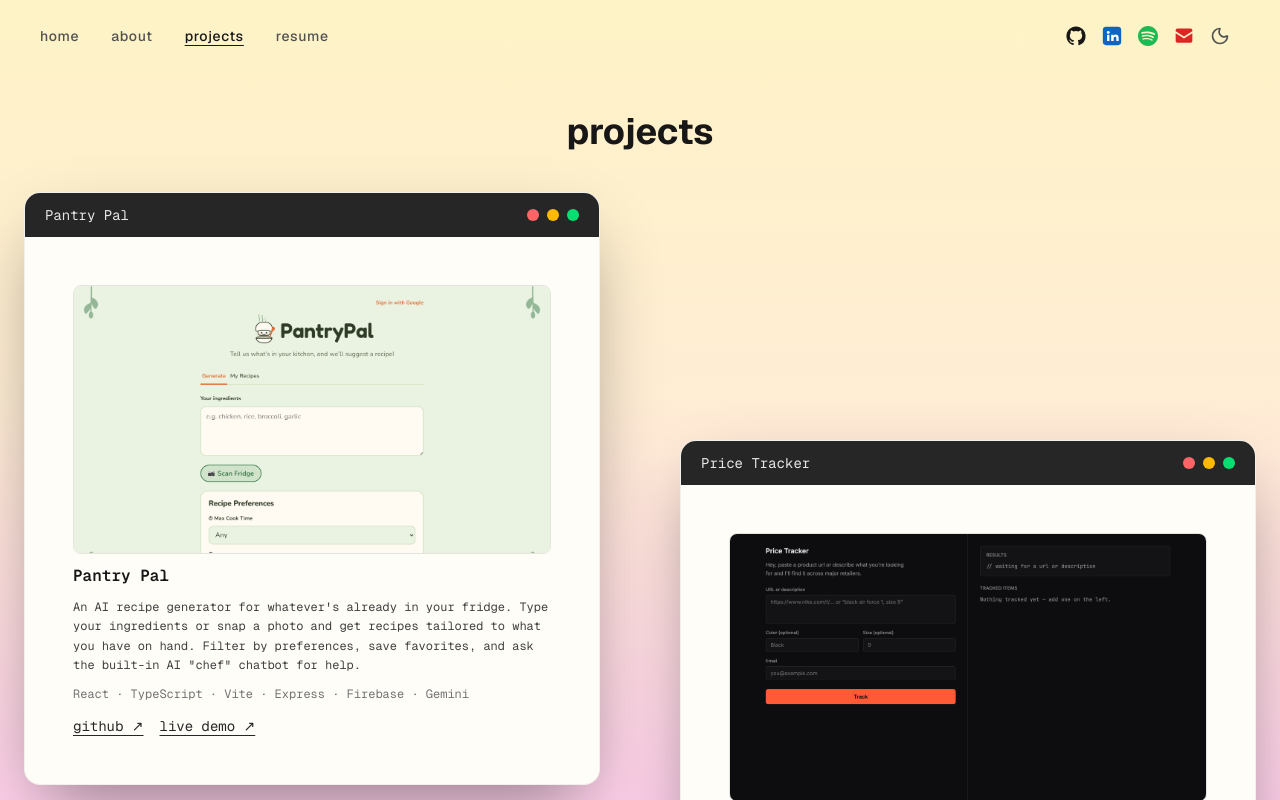
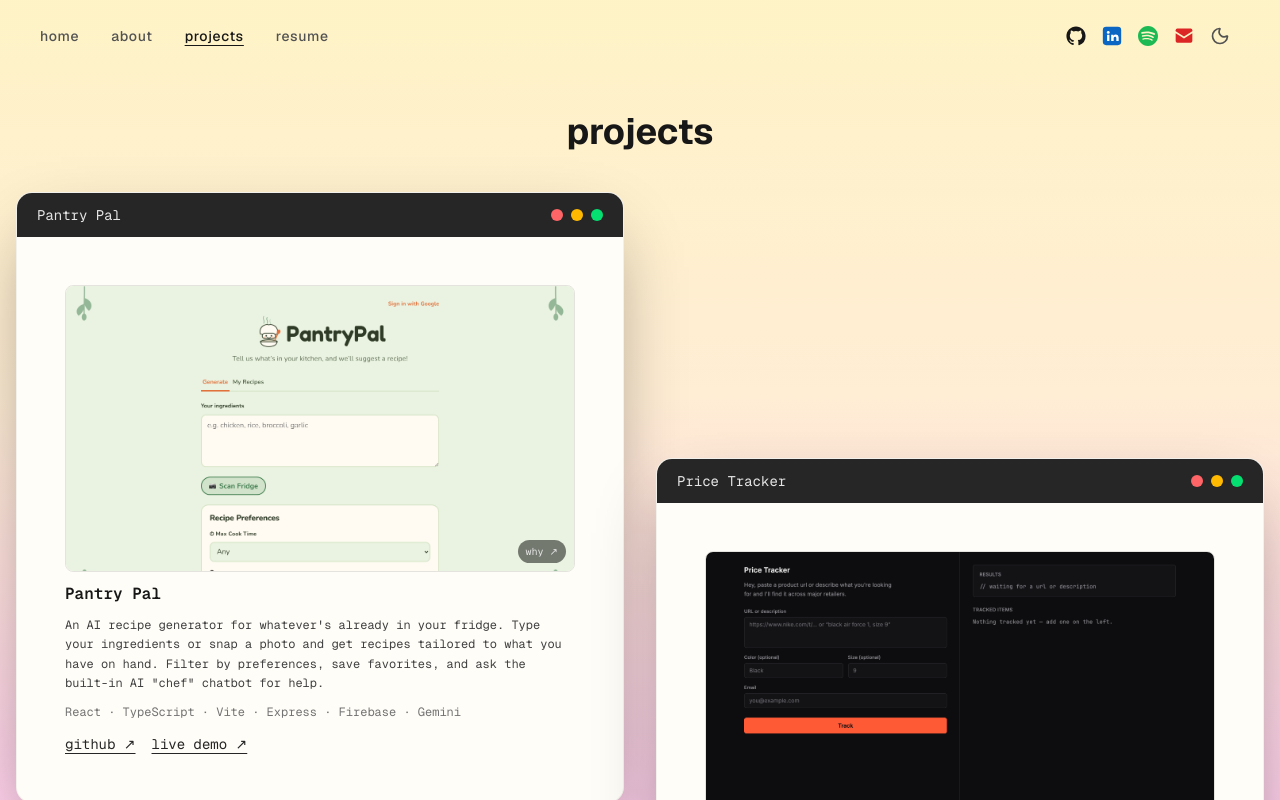
Before and after one commit to shivaniparimi/shivani-portfolio, a Next.js app: page /projects in a window 1280 px wide. Shown: the top 800 px of the page. Built offline with nearby package versions, Linux system fonts and the light colour scheme.

Commit message:
projects why

```diff
--- a/app/projects/page.tsx
+++ b/app/projects/page.tsx
@@ -1,5 +1,5 @@
-import Image from "next/image";
 import BrowserWindow from "@/components/BrowserWindow";
+import ProjectScreenshot from "@/components/ProjectScreenshot";
 
 const projects = [
   {
@@ -7,6 +7,7 @@ const projects = [
     image: "/pantrypal-screenshot.png",
     description:
       "An AI recipe generator for whatever's already in your fridge. Type your ingredients or snap a photo and get recipes tailored to what you have on hand. Filter by preferences, save favorites, and ask the built-in AI \"chef\" chatbot for help.",
+    why: "As a college student, I often come home with no idea how to use up my random ingredients and leftovers. I wanted to create a way to limit food waste and make meals easily.",
     stack: "React · TypeScript · Vite · Express · Firebase · Gemini",
     github: "https://github.com/shivaniparimi/PantryPal",
     live: "https://pantry-pal-navy.vercel.app",
@@ -16,6 +17,7 @@ const projects = [
     image: "/pricetracker-screenshot.png",
     description:
       "A price monitoring tool for online shopping. Submit a product URL and it finds the same item across competing retailers, checks prices daily, and emails you when one drops.",
+    why: "I always miss the window of buying that pair of jeans that goes on sale. I built this to make it easier to find where a product is sold across different retailers and compare prices so that I never miss a sale again.",
     stack: "FastAPI · Python · SQLite · Playwright · APScheduler",
     github: "https://github.com/shivaniparimi/PriceTracker",
   },
@@ -24,7 +26,7 @@ const projects = [
 
 export default function Projects() {
   return (
-    <main className="flex min-h-screen flex-col items-center gap-10 px-6 py-28">
+    <main className="flex min-h-screen flex-col items-center gap-10 px-4 py-28">
       <h1 className="text-4xl font-bold text-neutral-900 dark:text-white">
         projects
       </h1>
@@ -35,25 +37,22 @@ export default function Projects() {
             key={project.title}
             className={`flex w-full justify-center ${
               index % 2 === 0 ? "sm:justify-start" : "sm:justify-end"
-            } ${index === 1 ? "sm:-mt-[345px]" : index === 2 ? "sm:-mt-[148px]" : ""}`}
+            } ${index === 1 ? "sm:-mt-[345px]" : index === 2 ? "sm:-mt-[214px]" : ""}`}
           >
             <BrowserWindow
               title={project.title}
               draggable={false}
-              maxWidthClassName="max-w-xl"
+              maxWidthClassName="max-w-[608px]"
             >
               {project.description ? (
                 <div className="space-y-2.5 text-left font-mono">
                   {project.image && (
-                    <div className="relative aspect-video w-full overflow-hidden rounded-lg border border-black/10 dark:border-white/10">
-                      <Image
-                        src={project.image}
-                        alt={`${project.title} screenshot`}
-                        fill
-                        sizes="(min-width: 640px) 576px, 100vw"
-                        className="object-cover object-top"
-                      />
-                    </div>
+                    <ProjectScreenshot
+                      src={project.image}
+                      alt={`${project.title} screenshot`}
+                      why={project.why}
+                      sizes="(min-width: 640px) 608px, 100vw"
+                    />
                   )}
                   <p className="text-base font-semibold text-neutral-900 dark:text-white">
                     {project.title}
--- /dev/null
+++ b/components/ProjectScreenshot.tsx
@@ -0,0 +1,83 @@
+"use client";
+
+import { useState } from "react";
+import Image from "next/image";
+
+export default function ProjectScreenshot({
+  src,
+  alt,
+  why,
+  sizes,
+}: {
+  src: string;
+  alt: string;
+  why?: string;
+  sizes: string;
+}) {
+  const [isRevealed, setIsRevealed] = useState(false);
+
+  const show = () => setIsRevealed(true);
+  const hide = () => setIsRevealed(false);
+
+  function handlePointerEnter(e: React.PointerEvent<HTMLDivElement>) {
+    if (e.pointerType !== "mouse") return;
+    show();
+  }
+
+  function handlePointerLeave(e: React.PointerEvent<HTMLDivElement>) {
+    if (e.pointerType !== "mouse") return;
+    hide();
+  }
+
+  function handlePointerUp(e: React.PointerEvent<HTMLDivElement>) {
+    if (e.pointerType !== "touch") return;
+    setIsRevealed((prev) => !prev);
+  }
+
+  return (
+    <div
+      className="relative aspect-video w-full overflow-hidden rounded-lg border border-black/10 dark:border-white/10"
+      onPointerEnter={why ? handlePointerEnter : undefined}
+      onPointerLeave={why ? handlePointerLeave : undefined}
+      onPointerUp={why ? handlePointerUp : undefined}
+      onFocus={why ? show : undefined}
+      onBlur={why ? hide : undefined}
+      tabIndex={why ? 0 : undefined}
+    >
+      <Image
+        src={src}
+        alt={alt}
+        fill
+        sizes={sizes}
+        className="object-cover object-top"
+      />
+
+      {why && (
+        <>
+          <span
+            className={`absolute bottom-2 right-2 rounded-full bg-black/50 px-2 py-1 font-mono text-[10px] text-white/80 transition-opacity duration-200 ${
+              isRevealed ? "opacity-0" : "opacity-100"
+            }`}
+          >
+            why ↗
+          </span>
+
+          <div
+            className={`absolute inset-0 flex items-center justify-center p-4 text-center transition-opacity duration-200 sm:p-6 ${
+              isRevealed ? "opacity-100" : "pointer-events-none opacity-0"
+            } bg-neutral-900/85`}
+          >
+            <div>
+              <p className="mb-2 font-mono text-xs tracking-widest text-neutral-400">
+                why
+              </p>
+              <p className="font-mono text-sm leading-relaxed text-white">
+                {why}
+              </p>
+            </div>
+          </div>
+        </>
+      )}
+    </div>
+  );
+}
```
